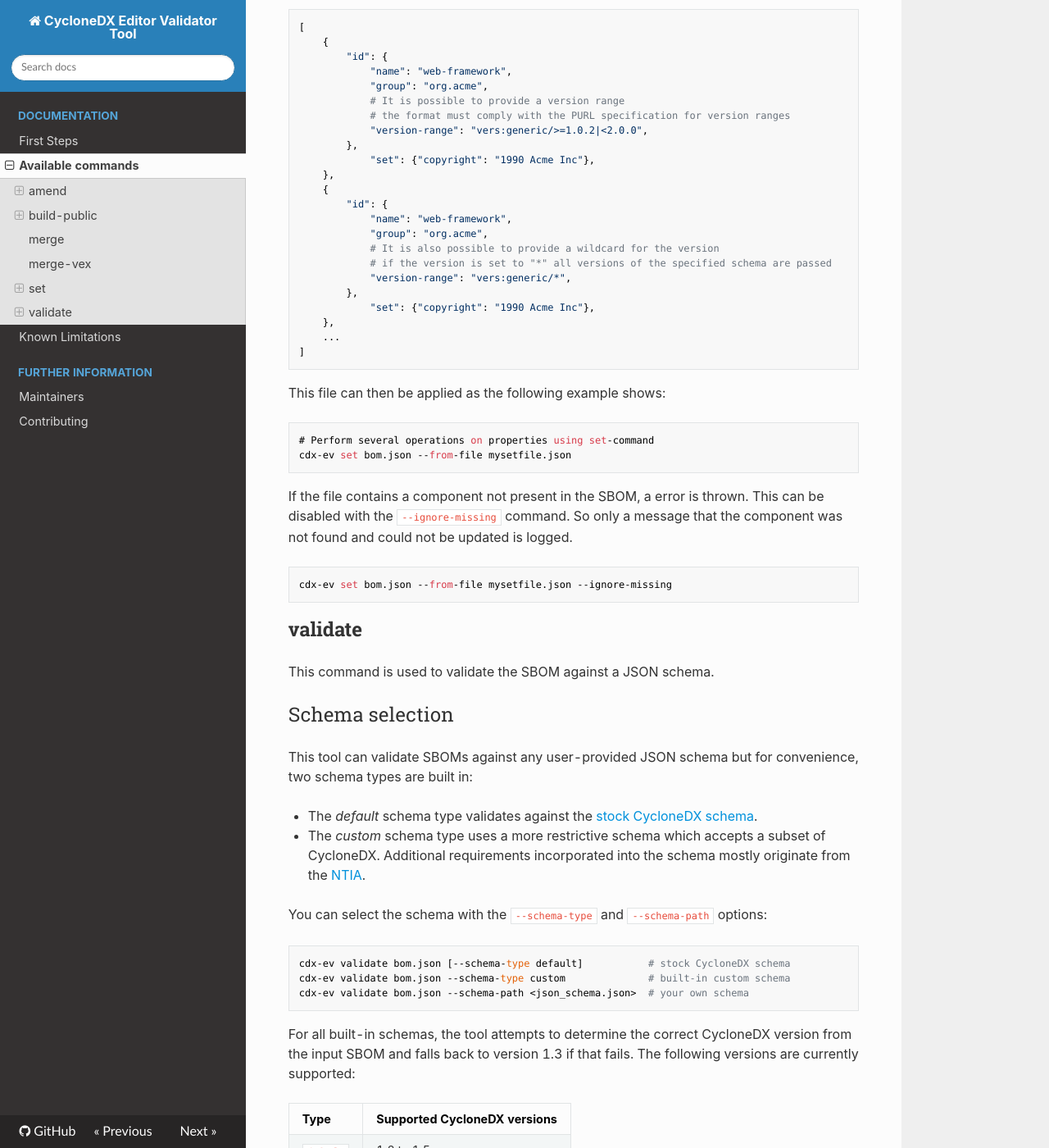
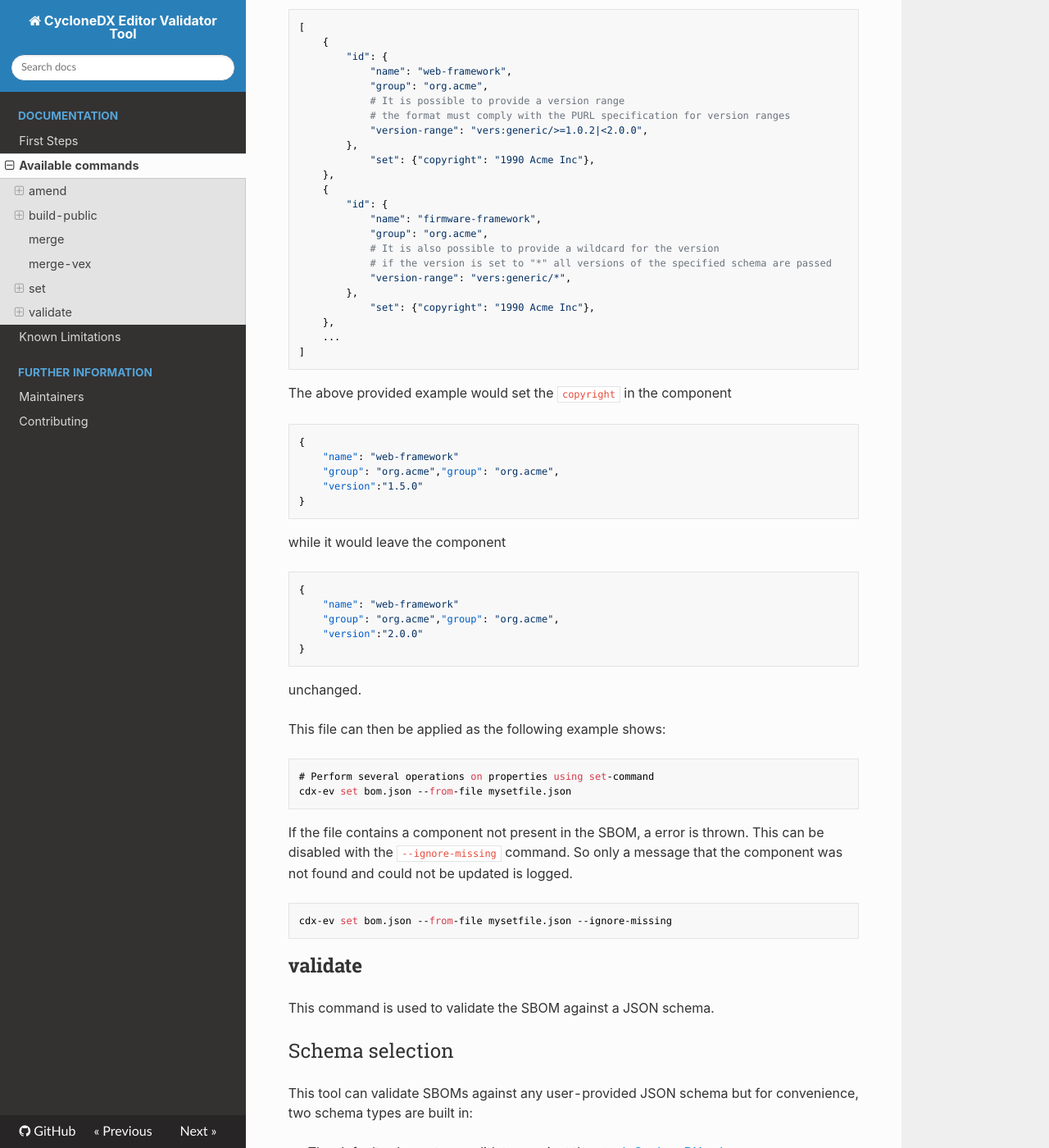
Before and after one commit to Festo-se/cyclonedx-editor-validator, an MkDocs documentation site: the page built from docs/available_commands.md, in a window 1280 px wide and 1400 px high, scrolled down 9426 px. Shown: the whole window at 82% size. Built offline with MkDocs 1.6.1, drawn with Linux system fonts in a browser that asks for light colours; nearby versions of some CDN libraries; some web fonts are replaced.

Commit message:
docs: add example component

```diff
--- a/docs/available_commands.md
+++ b/docs/available_commands.md
@@ -336,7 +336,7 @@
         },
         {
             "id": {
-                "name": "web-framework",
+                "name": "firmware-framework",
                 "group": "org.acme",
                 # It is also possible to provide a wildcard for the version
                 # if the version is set to "*" all versions of the specified schema are passed
@@ -346,6 +346,24 @@
         },
         ...
     ]
+
+The above provided example would set the ``copyright`` in the component
+
+    {
+        "name": "web-framework"
+        "group": "org.acme","group": "org.acme",
+        "version":"1.5.0"
+    }
+
+while it would leave the component
+
+    {
+        "name": "web-framework"
+        "group": "org.acme","group": "org.acme",
+        "version":"2.0.0"
+    }
+
+unchanged.
 
 This file can then be applied as the following example shows:
 
```
